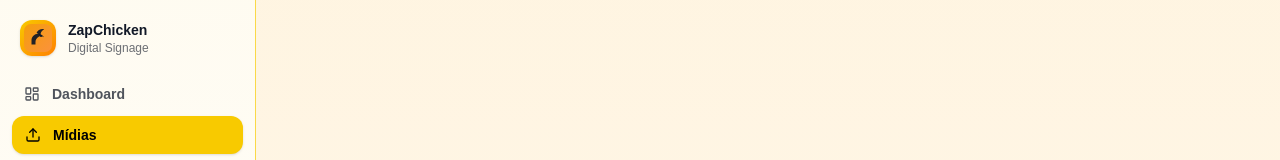
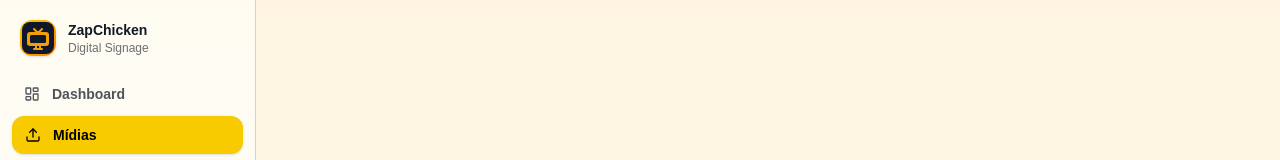
Before and after one commit to zapchicken/zapsignage, a Next.js app: page /midias in a window 1280 px wide. Shown: the top 160 px of the page. Built offline with nearby package versions, Linux system fonts and the light colour scheme; no server answers.

Commit message:
Atualiza logo do painel para icone de TV

```diff
--- a/components/admin/Sidebar.tsx
+++ b/components/admin/Sidebar.tsx
@@ -11,7 +11,7 @@ export function Sidebar() {
     <aside className="hidden h-screen w-64 shrink-0 border-r border-border/70 bg-[linear-gradient(180deg,color-mix(in_oklab,var(--card)_92%,var(--accent)_8%),var(--card))] sm:flex sm:flex-col">
       <div className="flex items-center gap-3 px-5 py-5">
         <div className="flex h-9 w-9 items-center justify-center overflow-hidden rounded-xl bg-[linear-gradient(135deg,var(--accent),var(--accent-2))] shadow-sm">
-          <img src="/logo.svg" alt="ZapChicken" className="h-8 w-8 object-contain" />
+          <img src="/tv-favicon.svg" alt="ZapChicken" className="h-8 w-8 object-contain" />
         </div>
         <div className="min-w-0">
           <div className="text-sm font-semibold leading-5">ZapChicken</div>
```
